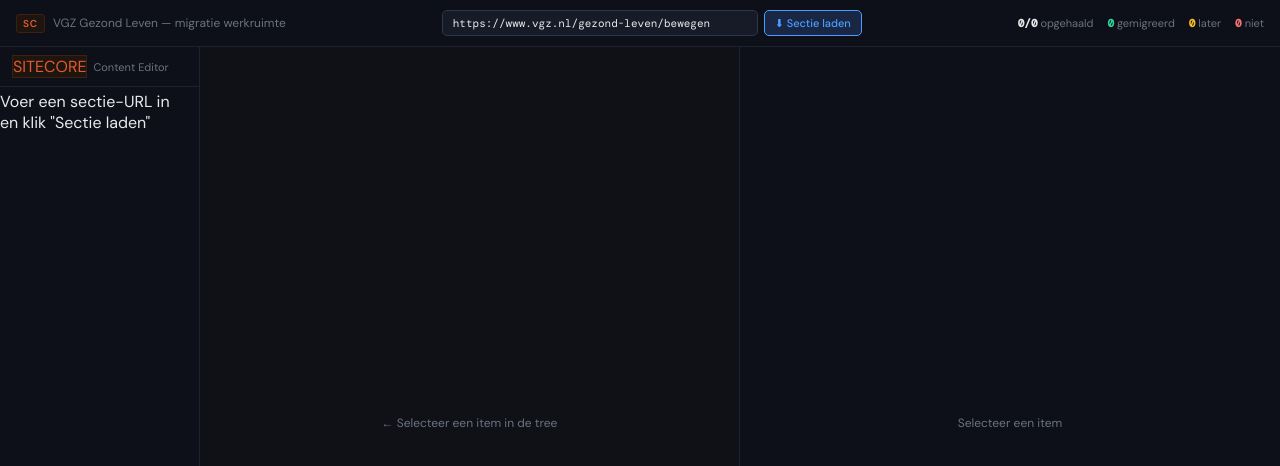
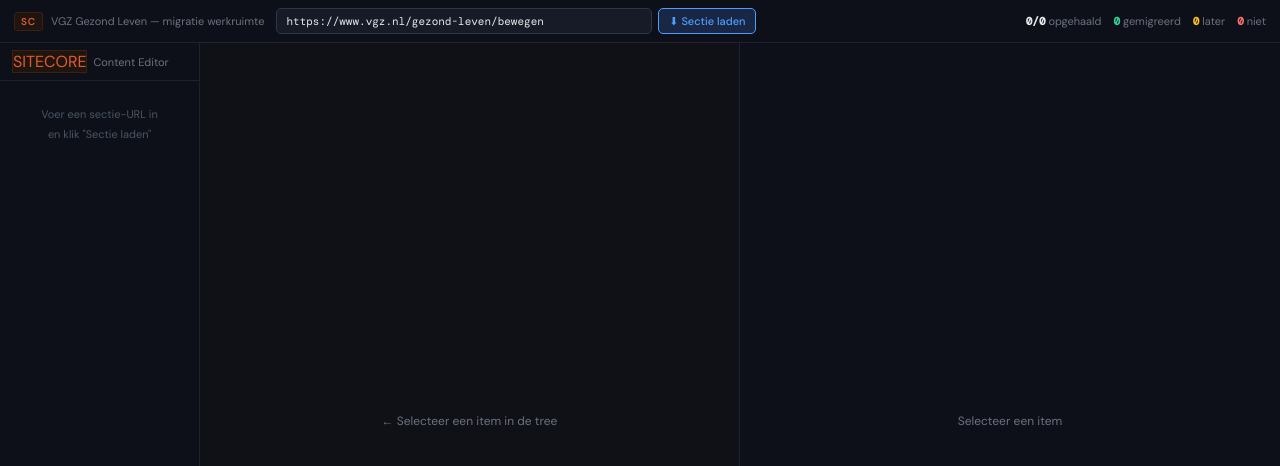
Before and after one commit to jpcolab252-droid/vgz-migration, a Next.js app in the folder vgz-migration/: page / in a window 1280 px wide. Shown: the top 466 px of the page. Built offline with nearby package versions, Linux system fonts and the light colour scheme.

Commit message:
Update page.module.css

```diff
--- a/vgz-migration/app/page.module.css
+++ b/vgz-migration/app/page.module.css
@@ -1,12 +1,18 @@
 .app { display: flex; flex-direction: column; height: 100vh; overflow: hidden; }
 
 /* TOP BAR */
-.topbar { display: flex; align-items: center; justify-content: space-between; padding: 10px 16px; background: #0d1019; border-bottom: 1px solid #1e2230; flex-shrink: 0; }
-.topLeft { display: flex; align-items: center; gap: 8px; }
+.topbar { display: flex; align-items: center; gap: 12px; padding: 8px 14px; background: #0d1019; border-bottom: 1px solid #1e2230; flex-shrink: 0; }
+.topLeft { display: flex; align-items: center; gap: 8px; flex-shrink: 0; }
 .scLogo { font-size: 10px; font-weight: 700; letter-spacing: .08em; color: #e05b2b; background: #1f1510; border: 1px solid #3d2010; padding: 2px 6px; border-radius: 3px; }
-.topLabel { font-size: 12px; color: #6b7280; }
-.topStats { display: flex; gap: 14px; }
-.stat { font-size: 11px; color: #6b7280; }
+.topLabel { font-size: 11px; color: #6b7280; white-space: nowrap; }
+.urlBar { display: flex; gap: 6px; flex: 1; max-width: 480px; }
+.urlInput { flex: 1; background: #161b27; border: 1px solid #2d3748; border-radius: 5px; padding: 5px 9px; font-size: 11px; color: #e8e9eb; font-family: 'DM Mono', monospace; outline: none; transition: border-color .15s; }
+.urlInput:focus { border-color: #4a9eff; }
+.urlBtn { font-size: 11px; font-weight: 500; padding: 5px 10px; border-radius: 5px; cursor: pointer; border: 1px solid #4a9eff; background: #1a2744; color: #4a9eff; font-family: 'DM Sans', sans-serif; white-space: nowrap; }
+.urlBtn:hover { background: #1e2f52; }
+.urlBtn:disabled { opacity: .4; cursor: not-allowed; }
+.topStats { display: flex; gap: 12px; margin-left: auto; }
+.stat { font-size: 11px; color: #6b7280; white-space: nowrap; }
 .stat strong { color: #e8e9eb; font-family: 'DM Mono', monospace; }
 .statGreen strong { color: #34d399; }
 .statYellow strong { color: #fbbf24; }
@@ -17,10 +23,11 @@
 
 /* LEFT TREE */
 .scPanel { background: #0d1019; border-right: 1px solid #1e2230; display: flex; flex-direction: column; overflow: hidden; }
-.scPanelHeader { padding: 8px 12px; border-bottom: 1px solid #1e2230; display: flex; align-items: center; gap: 6px; flex-shrink: 0; }
+.scPanelHeader { padding: 7px 12px; border-bottom: 1px solid #1e2230; display: flex; align-items: center; gap: 6px; flex-shrink: 0; }
 .scPanelLabel { font-size: 11px; color: #6b7280; }
 .tree { flex: 1; overflow-y: auto; padding: 4px 0; }
-.treeRoot { padding: 5px 8px; display: flex; align-items: center; gap: 5px; font-size: 10px; color: #4b5563; opacity: .6; }
+.treeEmpty { padding: 20px 12px; font-size: 11px; color: #4b5563; text-align: center; line-height: 1.8; }
+.treeRoot { padding: 5px 8px; display: flex; align-items: center; gap: 5px; font-size: 10px; color: #4b5563; opacity: .5; }
 .treeSection { padding-left: 8px; }
 .treeFolder { cursor: pointer; padding: 5px 8px; display: flex; align-items: center; gap: 5px; font-size: 11px; color: #9ca3af; border-radius: 4px; margin: 0 4px; transition: background .1s; }
 .treeFolder:hover { background: #161b27; }
@@ -35,36 +42,37 @@
 .dotRed { background: #f87171; }
 .dotYellow { background: #fbbf24; }
 .dotBlue { background: #4a9eff; }
+.dotPulse { background: #4a9eff; animation: pulse .8s infinite; }
 .itemName { flex: 1; overflow: hidden; text-overflow: ellipsis; white-space: nowrap; }
 
 /* PANELS */
 .midPanel { background: #0f1117; display: flex; flex-direction: column; overflow: hidden; border-right: 1px solid #1e2230; }
 .cfPanel { background: #0d1019; display: flex; flex-direction: column; overflow: hidden; }
-.panelHeader { padding: 8px 12px; border-bottom: 1px solid #1e2230; display: flex; align-items: center; gap: 8px; flex-shrink: 0; }
-.panelSource { font-size: 10px; font-weight: 700; letter-spacing: .06em; padding: 2px 6px; border-radius: 3px; }
+.panelHeader { padding: 7px 12px; border-bottom: 1px solid #1e2230; display: flex; align-items: center; gap: 8px; flex-shrink: 0; }
+.panelSource { font-size: 10px; font-weight: 700; letter-spacing: .06em; padding: 2px 6px; border-radius: 3px; flex-shrink: 0; }
 .scSource { background: #1f1510; color: #e05b2b; border: 1px solid #3d2010; }
 .cfSource { background: #1a2744; color: #4a9eff; border: 1px solid #2d3a60; }
 .panelPath { font-size: 10px; color: #6b7280; font-family: 'DM Mono', monospace; flex: 1; white-space: nowrap; overflow: hidden; text-overflow: ellipsis; }
 .panelBody { flex: 1; overflow-y: auto; padding: 12px; display: flex; flex-direction: column; gap: 8px; }
 .cfBody { flex: 1; overflow-y: auto; padding: 12px; display: flex; flex-direction: column; gap: 10px; }
 
-/* BUTTONS in header */
-.fetchBtn { font-size: 10px; font-weight: 500; padding: 3px 8px; border-radius: 4px; cursor: pointer; border: 1px solid #2d3748; background: #161b27; color: #9ca3af; font-family: 'DM Sans', sans-serif; transition: all .15s; flex-shrink: 0; }
+/* HEADER BUTTONS */
+.fetchBtn { font-size: 10px; padding: 3px 8px; border-radius: 4px; cursor: pointer; border: 1px solid #2d3748; background: #161b27; color: #9ca3af; font-family: 'DM Sans', sans-serif; flex-shrink: 0; }
 .fetchBtn:hover { border-color: #4a9eff; color: #4a9eff; }
 .fetchBtn:disabled { opacity: .4; cursor: not-allowed; }
-.aiBtn { font-size: 10px; font-weight: 600; padding: 3px 9px; border-radius: 4px; cursor: pointer; border: 1px solid #4a9eff; background: #1a2744; color: #4a9eff; font-family: 'DM Sans', sans-serif; transition: all .15s; flex-shrink: 0; }
+.aiBtn { font-size: 10px; font-weight: 600; padding: 3px 9px; border-radius: 4px; cursor: pointer; border: 1px solid #4a9eff; background: #1a2744; color: #4a9eff; font-family: 'DM Sans', sans-serif; flex-shrink: 0; }
 .aiBtn:hover { background: #1e2f52; }
 .aiBtn:disabled { opacity: .3; cursor: not-allowed; }
 
 /* SITECORE FIELDS */
 .scField { display: flex; flex-direction: column; gap: 3px; }
-.scFieldLabel { font-size: 10px; font-weight: 600; color: #6b7280; letter-spacing: .05em; text-transform: uppercase; }
-.scFieldValue { font-size: 11px; color: #c9cdd6; background: #161b27; border: 1px solid #1e2230; border-radius: 5px; padding: 6px 8px; font-family: 'DM Mono', monospace; line-height: 1.5; white-space: pre-wrap; word-break: break-word; }
-.scFieldValue.long { max-height: 90px; overflow-y: auto; }
-.issuesBox { background: #1e1520; border: 1px solid #2d1520; border-radius: 5px; padding: 8px 10px; }
-.issuesTitle { font-size: 10px; font-weight: 600; color: #f87171; margin-bottom: 4px; text-transform: uppercase; letter-spacing: .05em; }
-.issueLine { font-size: 11px; color: #9ca3af; display: flex; gap: 5px; margin-bottom: 2px; }
-.issueLine::before { content: '⚠'; color: #f87171; flex-shrink: 0; }
+.scFieldLabel { font-size: 10px; font-weight: 600; color: #6b7280; letter-spacing: .05em; text-transform: uppercase; display: flex; align-items: center; gap: 5px; }
+.scFieldValue { font-size: 11px; color: #c9cdd6; background: #161b27; border: 1px solid #1e2230; border-radius: 5px; padding: 6px 8px; font-family: 'DM Mono', monospace; line-height: 1.6; white-space: pre-wrap; word-break: break-word; }
+.scFieldValue.long { max-height: 160px; overflow-y: auto; }
+.sourceBadge { font-size: 9px; background: #1a2420; color: #34d399; border: 1px solid #2d4030; padding: 1px 5px; border-radius: 3px; font-weight: 500; text-transform: none; letter-spacing: 0; }
+.sourceBadgeWarn { font-size: 9px; background: #1e1520; color: #f87171; border: 1px solid #2d1520; padding: 1px 5px; border-radius: 3px; font-weight: 500; text-transform: none; letter-spacing: 0; }
+.mediaList { display: flex; flex-direction: column; gap: 2px; }
+.mediaItem { font-size: 10px; color: #9ca3af; font-family: 'DM Mono', monospace; }
 .hintBox { font-size: 11px; color: #6b7280; background: #161b27; border: 1px dashed #2d3748; border-radius: 5px; padding: 8px 10px; }
 
 /* CONTENTFUL FIELDS */
@@ -75,11 +83,14 @@
 .cfInput { background: #161b27; border: 1px solid #1e2230; border-radius: 5px; padding: 6px 8px; font-size: 12px; color: #e8e9eb; font-family: 'DM Sans', sans-serif; width: 100%; outline: none; transition: border-color .15s; }
 .cfInput:focus { border-color: #4a9eff; }
 .cfInput.aiFilled { border-color: #534AB7; }
-.textarea { resize: none; height: 68px; line-height: 1.5; font-family: 'DM Mono', monospace; font-size: 11px; }
+.textarea { resize: none; height: 64px; line-height: 1.5; font-family: 'DM Mono', monospace; font-size: 11px; }
 .cfSelect { background: #161b27; border: 1px solid #1e2230; border-radius: 5px; padding: 6px 8px; font-size: 12px; color: #e8e9eb; font-family: 'DM Sans', sans-serif; width: 100%; outline: none; }
 .cfSelect.aiFilled { border-color: #534AB7; }
 .aiNote { background: #1a2744; border: 1px solid #2d3a60; border-radius: 5px; padding: 8px 10px; font-size: 11px; color: #9ca3af; }
 .aiNoteTitle { font-size: 10px; font-weight: 600; color: #4a9eff; margin-bottom: 3px; }
+.migrateSuccess { background: #1a2420; border: 1px solid #2d4030; border-radius: 5px; padding: 8px 10px; font-size: 11px; color: #34d399; display: flex; align-items: center; gap: 8px; }
+.migrateError { background: #1e1520; border: 1px solid #2d1520; border-radius: 5px; padding: 8px 10px; font-size: 11px; color: #f87171; }
+.methodBadge { font-size: 9px; background: #1a2744; color: #4a9eff; padding: 1px 5px; border-radius: 3px; margin-left: auto; }
 
 /* DECISION BAR */
 .decisionBar { padding: 10px 12px; border-top: 1px solid #1e2230; flex-shrink: 0; }
@@ -89,9 +100,10 @@
 .decYellow { font-size: 12px; font-weight: 500; color: #fbbf24; }
 .decRed { font-size: 12px; font-weight: 500; color: #f87171; }
 .resetBtn { font-size: 11px; color: #6b7280; background: #161b27; border: 1px solid #2d3748; border-radius: 4px; padding: 2px 7px; cursor: pointer; font-family: 'DM Sans', sans-serif; }
-.btn { padding: 6px 12px; border-radius: 5px; font-size: 11px; font-weight: 500; cursor: pointer; border: 1px solid; font-family: 'DM Sans', sans-serif; transition: all .15s; }
-.btnMigreren { background: #1a2420; border-color: #34d399; color: #34d399; flex: 1; }
-.btnMigreren:hover { background: #22342e; }
+.btn { padding: 6px 10px; border-radius: 5px; font-size: 11px; font-weight: 500; cursor: pointer; border: 1px solid; font-family: 'DM Sans', sans-serif; transition: all .15s; }
+.btnMigreren { background: #1a2420; border-color: #34d399; color: #34d399; flex: 2; }
+.btnMigreren:hover:not(:disabled) { background: #22342e; }
+.btnMigreren:disabled { opacity: .4; cursor: not-allowed; }
 .btnLater { background: #1e1f00; border-color: #fbbf24; color: #fbbf24; flex: 1; }
 .btnLater:hover { background: #282500; }
 .btnNiet { background: #1f1520; border-color: #f87171; color: #f87171; flex: 1; }
@@ -105,16 +117,5 @@
 
 /* EMPTY */
 .emptyState { flex: 1; display: flex; align-items: center; justify-content: center; color: #6b7280; font-size: 12px; text-align: center; padding: 20px; line-height: 1.8; }
-.thinking { color: #4a9eff; animation: pulse 1s infinite; }
-@keyframes pulse { 0%,100%{opacity:1} 50%{opacity:.4} }
 
-/* URL BAR */
-.urlBar { display: flex; gap: 6px; flex: 1; max-width: 420px; margin: 0 16px; }
-.urlInput { flex: 1; background: #161b27; border: 1px solid #2d3748; border-radius: 5px; padding: 5px 10px; font-size: 11px; color: #e8e9eb; font-family: 'DM Mono', monospace; outline: none; transition: border-color .15s; }
-.urlInput:focus { border-color: #4a9eff; }
-.urlBtn { font-size: 11px; font-weight: 500; padding: 5px 10px; border-radius: 5px; cursor: pointer; border: 1px solid #4a9eff; background: #1a2744; color: #4a9eff; font-family: 'DM Sans', sans-serif; white-space: nowrap; transition: all .15s; }
-.urlBtn:hover { background: #1e2f52; }
-
-/* SOURCE BADGES */
-.sourceBadge { font-size: 9px; background: #1a2420; color: #34d399; border: 1px solid #2d4030; padding: 1px 5px; border-radius: 3px; margin-left: 6px; font-weight: 500; }
-.sourceBadgeWarn { font-size: 9px; background: #1e1520; color: #f87171; border: 1px solid #2d1520; padding: 1px 5px; border-radius: 3px; margin-left: 6px; font-weight: 500; }
+@keyframes pulse { 0%,100%{opacity:1} 50%{opacity:.3} }
```
